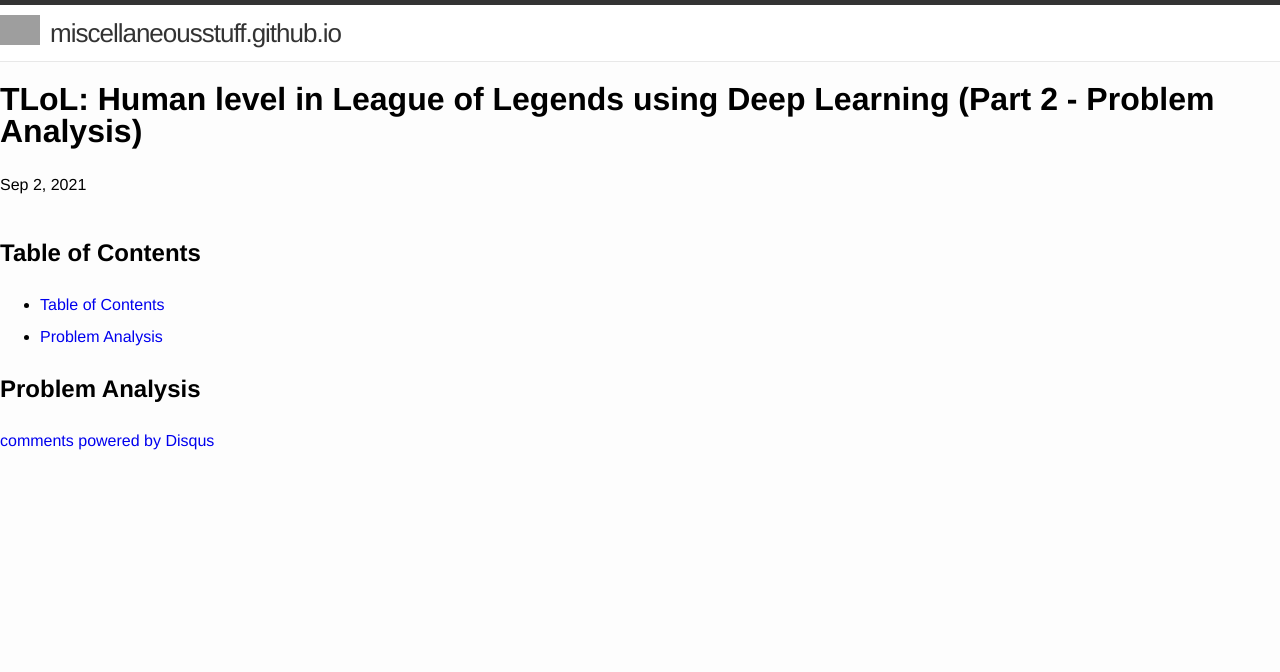
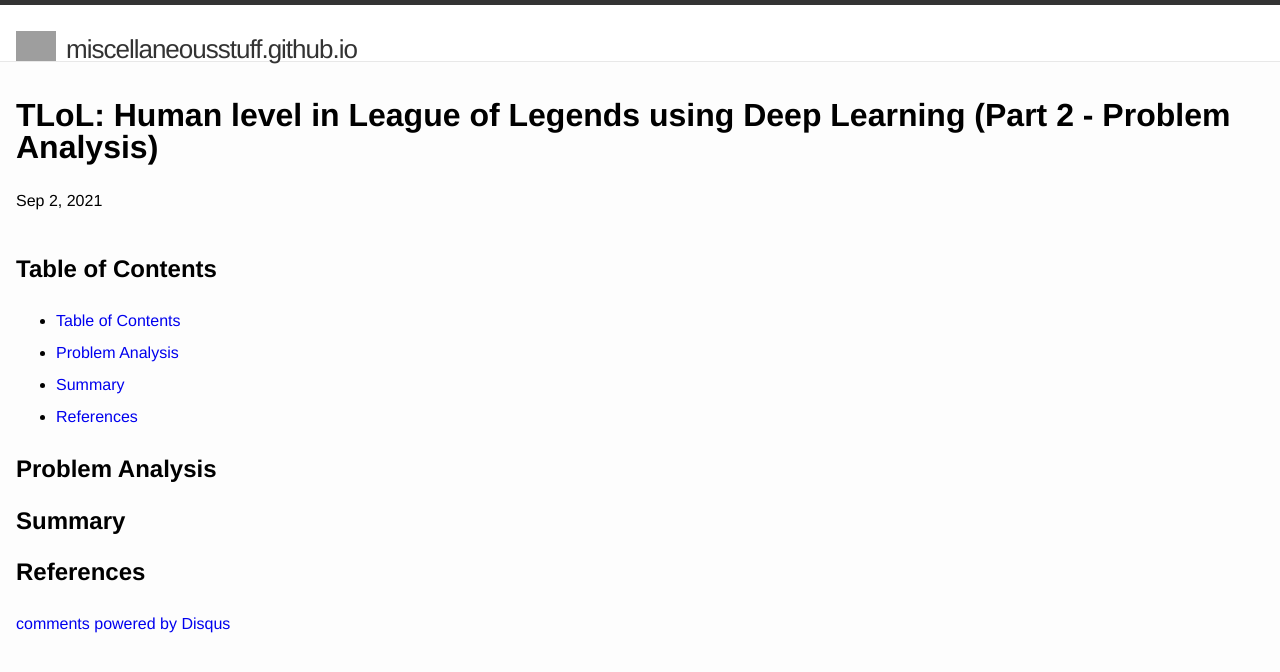
Before and after one commit to MiscellaneousStuff/miscellaneousstuff.github.io, a Jekyll site: the page built from _posts/2021-09-02-tlol-human-level-in-league-of-legends-using-deep-learning.markdown, in a window 1280 px wide. Shown: the top 672 px of the page. Built offline with Jekyll 4.4.1, drawn with Linux system fonts in a browser that asks for light colours; comment, search, counter and statistics services are not loaded; grey boxes are pictures that could not be loaded.

Commit message:
page padding

```diff
--- a/_posts/2021-09-01-tlol-human-level-in-league-of-legends-using-deep-learning.markdown
+++ b/_posts/2021-09-01-tlol-human-level-in-league-of-legends-using-deep-learning.markdown
@@ -2,7 +2,7 @@
 layout: post
 comments: true
 title:  "TLoL: Human level in League of Legends using Deep Learning (Part 1 - Existing Solutions)"
-excerpt: "TLoL: Human level in League of Legends using Deep Learning. Existing solutions,problem analysis, initial ideas, data exploration, visualisation, intuition and possible solutions."
+excerpt: "TLoL: Human level in League of Legends using Deep Learning. Existing solutions, problem analysis, initial ideas, data exploration, visualisation, intuition and possible solutions."
 date:   2021-09-01 14:00:00
 categories: [Project]
 tags: ["League of Legends", "Machine Learning", "Reinforcement Learning"]
--- a/_posts/2021-09-02-tlol-human-level-in-league-of-legends-using-deep-learning.markdown
+++ b/_posts/2021-09-02-tlol-human-level-in-league-of-legends-using-deep-learning.markdown
@@ -3,7 +3,7 @@ layout: post
 comments: true
 title:  "TLoL: Human level in League of Legends using Deep Learning (Part 2 - Problem
 Analysis)"
-excerpt: "TLoL: Human level in League of Legends using Deep Learning. Existing solutions,problem analysis, initial ideas, data exploration, visualisation, intuition and possible solutions."
+excerpt: "TLoL: Human level in League of Legends using Deep Learning. Existing solutions, problem analysis, initial ideas, data exploration, visualisation, intuition and possible solutions."
 date:   2021-09-02 06:00:00
 categories: [Project]
 tags: ["League of Legends", "Machine Learning", "Reinforcement Learning"]
@@ -15,3 +15,11 @@ tags: ["League of Legends", "Machine Learning", "Reinforcement Learning"]
 {:toc}
 
 ## Problem Analysis
+
+
+
+## Summary
+
+
+
+## References
--- a/css/main.css
+++ b/css/main.css
@@ -83,3 +83,7 @@ body {
   color: #333;
   font-size: 1rem;
 }
+
+.wrap {
+  padding: 1rem;
+}
```
